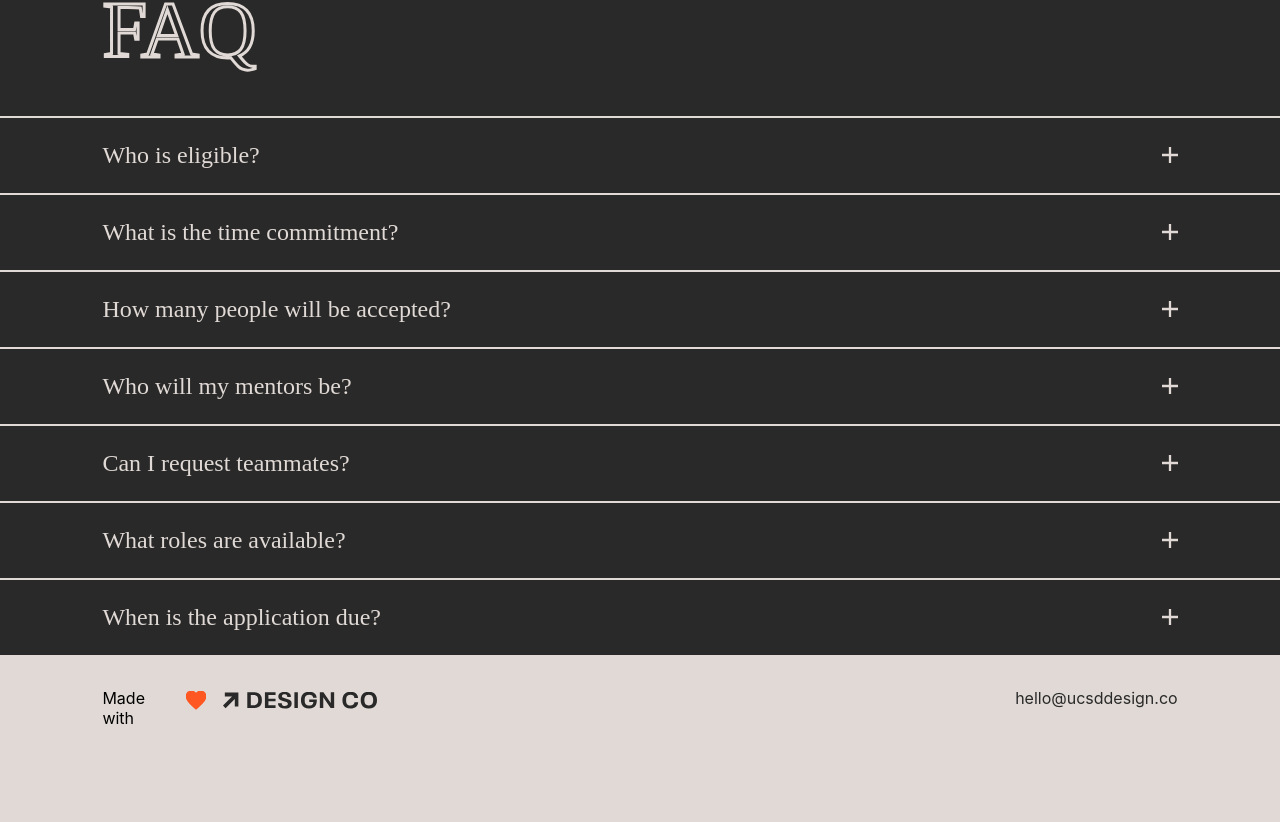
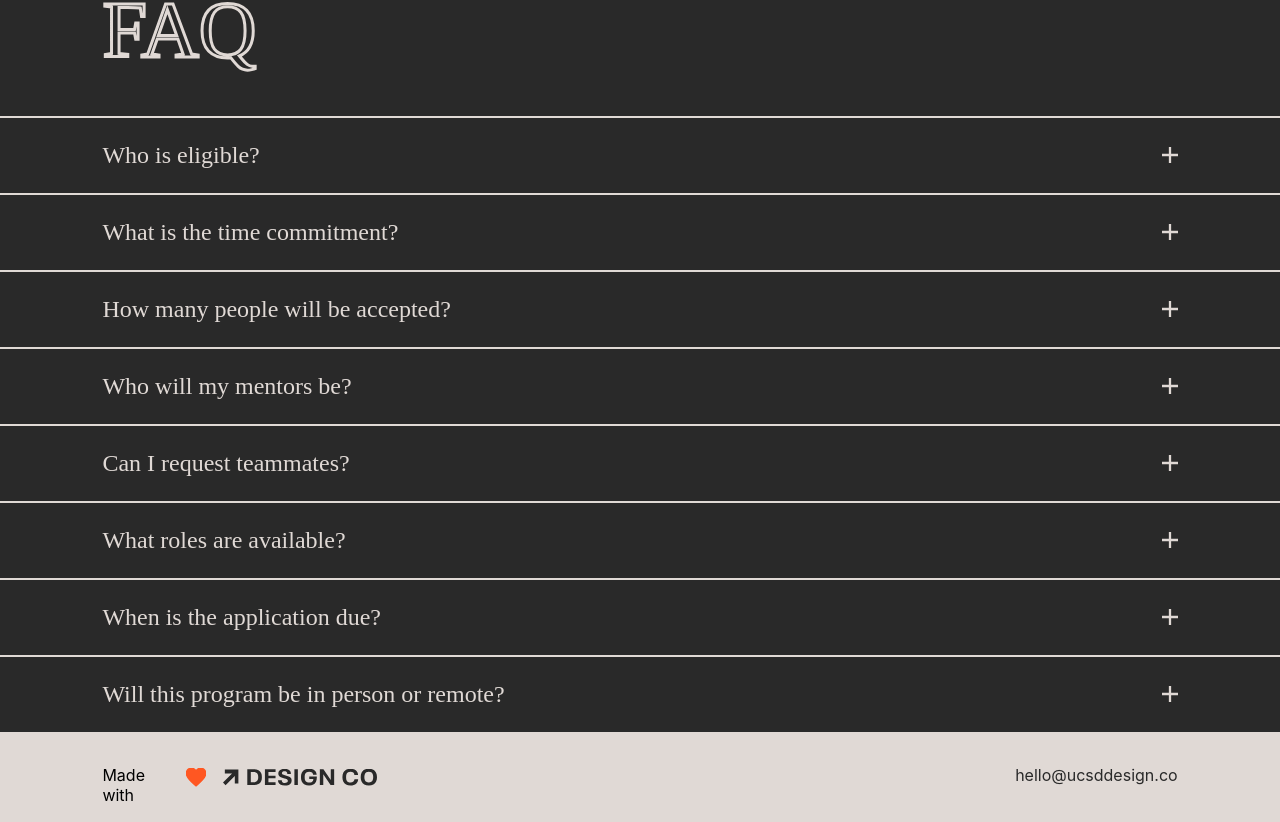
Before and after one commit to ucsddesignco/powerup, a React (Create React App) app: page / in a window 1280 px wide. Shown: the part 4250-5072 px from the top of the page. Before the commit the page ends 4995 px from the top, so only its background shows below. Built offline with nearby package versions, Linux system fonts and the light colour scheme; a web font is replaced by a local one.

Commit message:
Added Question to Accordion

```diff
--- a/src/components/Accordion.js
+++ b/src/components/Accordion.js
@@ -43,6 +43,11 @@ function Accordion() {
       answer: "Monday, June 14 at 11:59PM PT.",
       open: false,
     },
+    {
+      question: "Will this program be in person or remote?",
+      answer: "Power Up will be fully remote.",
+      open: false,
+    },
   ]);
 
   const toggleFAQ = (index) => {
```
